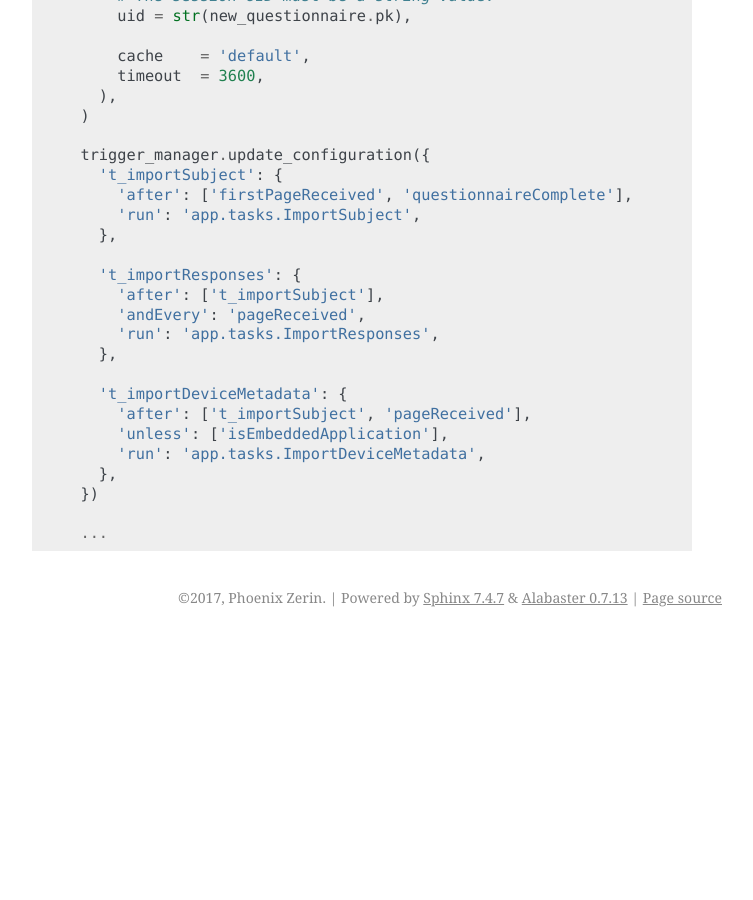
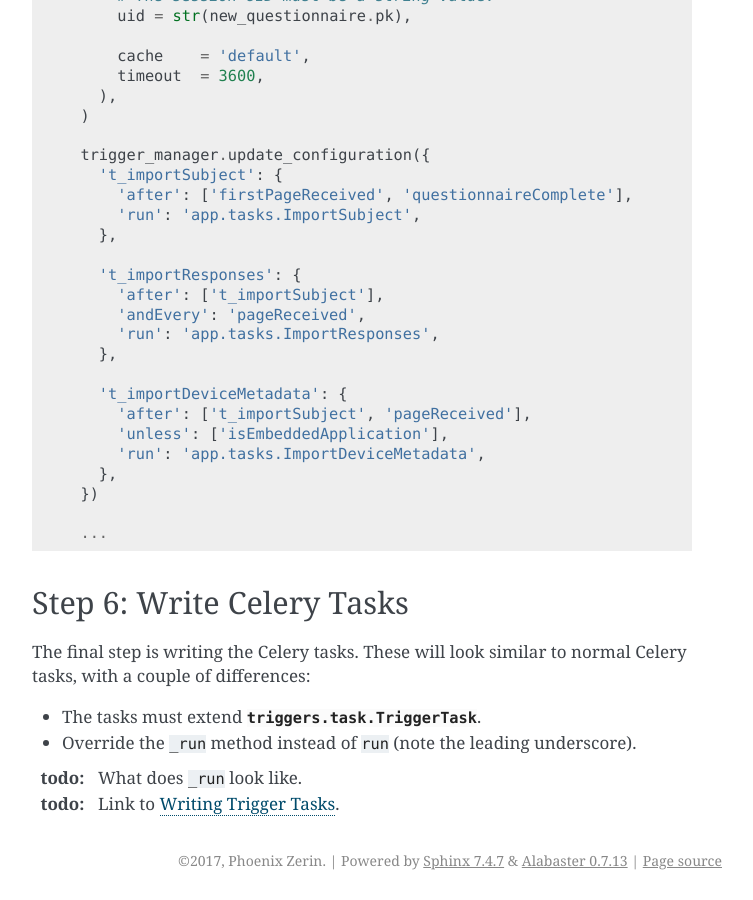
Before and after one commit to lenddoefl/triggers, a Sphinx documentation site: the page built from docs/getting_started.rst, in a window 1280 px wide and 900 px high, scrolled down 6534 px. Shown: the whole window, without its empty margins (388-1141 px from the left). Built offline with Sphinx 7.4.7, drawn with Linux system fonts in a browser that asks for light colours; before the commit the page ends 7171 px from its top, so only the background shows below that; some of the changed text lies outside the part shown.

Commit message:
Planned out missing content.

```diff
--- a/docs/cookbook.rst
+++ b/docs/cookbook.rst
@@ -3,3 +3,4 @@ Cookbook
 ========
 - selecting trigger manager / storage backend classes via Django settings
 - finalizing a session
+- namespaced session uids
--- a/docs/getting_started.rst
+++ b/docs/getting_started.rst
@@ -330,5 +330,17 @@ the start of the questionnaire application:
      ...
 
 
+Step 6:  Write Celery Tasks
+---------------------------
+The final step is writing the Celery tasks.  These will look similar to normal
+Celery tasks, with a couple of differences:
+
+- The tasks must extend :py:class:`triggers.task.TriggerTask`.
+- Override the ``_run`` method instead of ``run`` (note the leading underscore).
+
+:todo: What does ``_run`` look like.
+:todo: Link to :doc:`tasks`.
+
+
 .. _celery already has you covered: http://docs.celeryproject.org/en/latest/userguide/canvas.html
 .. _serializer: http://docs.celeryproject.org/en/latest/userguide/calling.html#serializers
```
Also changed, not shown: other parts of docs/getting_started.rst (+2 -2 lines).
